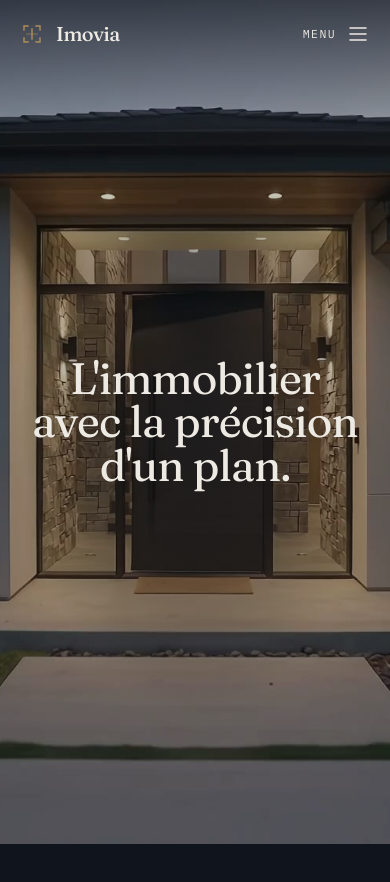
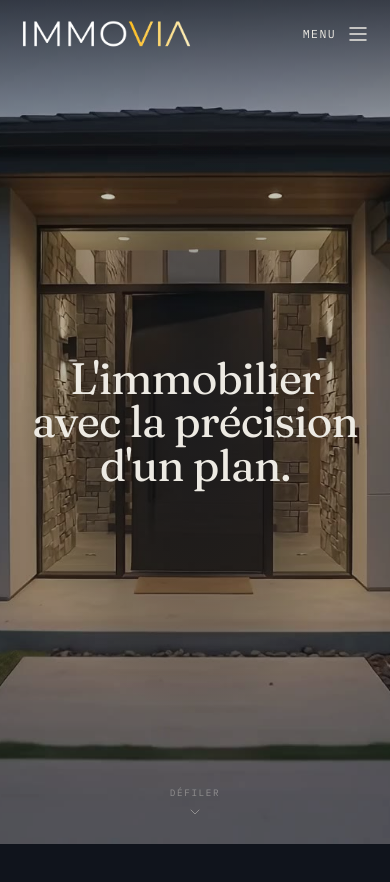
Before and after one commit to johnxdv/imovia-demo, a React (Vite) app: page / in a window 390 px wide. Shown: the top 882 px of the page. Built offline with nearby package versions, Linux system fonts and the light colour scheme.

Commit message:
Hero vidéo, corrections mobile, nouveau logo

```diff
--- a/src/components/home/Hero.jsx
+++ b/src/components/home/Hero.jsx
@@ -1,6 +1,7 @@
 import { useEffect, useRef, useState } from 'react'
 import { motion, useMotionValueEvent, useReducedMotion, useScroll, useTransform } from 'framer-motion'
 import { EASE } from '../../lib/motion'
+import { ChevronDown } from 'lucide-react'
 import { SearchBar } from './SearchBar'
 import { Button } from '../ui/Button'
 
@@ -35,6 +36,8 @@ export function Hero() {
   // Accroche visible au repos, s'efface dès le scroll ; recherche révélée en Phase 2.
   const headlineOpacity = useTransform(scrollYProgress, [0, 0.06], [1, 0])
   const searchOpacity = useTransform(scrollYProgress, [0.8, 0.92], [0, 1])
+  // Indicateur de scroll : présent sur la première frame, s'efface dès le scroll.
+  const cueOpacity = useTransform(scrollYProgress, [0, 0.05], [1, 0])
 
   // --- Rendu canvas (séquence d'images, pas de scrubbing vidéo) ---
 
@@ -218,6 +221,16 @@ export function Hero() {
             <SearchBar />
           </div>
         </motion.div>
+
+        {/* Indicateur de scroll — très discret, uniquement sur la première frame */}
+        <motion.div
+          style={{ opacity: reduce ? 1 : cueOpacity }}
+          className="pointer-events-none absolute inset-x-0 bottom-6 flex flex-col items-center gap-1 text-stone/40"
+          aria-hidden="true"
+        >
+          <span className="font-mono text-[0.58rem] uppercase tracking-micro">Défiler</span>
+          <ChevronDown className="h-4 w-4" strokeWidth={1.5} />
+        </motion.div>
       </div>
     </section>
   )
--- a/src/components/home/SearchBar.jsx
+++ b/src/components/home/SearchBar.jsx
@@ -1,6 +1,6 @@
 import { useState } from 'react'
 import { useNavigate } from 'react-router-dom'
-import { Search } from 'lucide-react'
+import { Search, ChevronRight } from 'lucide-react'
 import { allProperties, distinctValues } from '../../lib/properties'
 
 const typesBien = distinctValues(allProperties, 'typeBien')
@@ -8,6 +8,34 @@ const villes = distinctValues(allProperties, 'ville')
 
 const fieldClass =
   'w-full appearance-none border-0 border-b border-brass/30 bg-transparent px-0 py-2.5 font-sans text-sm text-stone placeholder:text-stone/40 focus:border-brass focus:outline-none focus:ring-0'
+
+// Description des champs — réutilisée par le mode pas-à-pas mobile.
+const stepFields = [
+  {
+    key: 'transaction',
+    label: 'Transaction',
+    type: 'select',
+    options: [
+      { value: 'vente', label: 'Vente' },
+      { value: 'location', label: 'Location' },
+      { value: 'neuf', label: 'Neuf' },
+    ],
+  },
+  {
+    key: 'typeBien',
+    label: 'Type de bien',
+    type: 'select',
+    options: [{ value: '', label: 'Tous' }, ...typesBien.map((t) => ({ value: t, label: t }))],
+  },
+  {
+    key: 'ville',
+    label: 'Localisation',
+    type: 'select',
+    options: [{ value: '', label: 'Toutes' }, ...villes.map((v) => ({ value: v, label: v }))],
+  },
+  { key: 'budgetMax', label: 'Budget max (€)', type: 'number', step: '10000', placeholder: 'Indifférent' },
+  { key: 'surfaceMin', label: 'Surface min (m²)', type: 'number', step: '5', placeholder: 'Indifférent' },
+]
 
 function Field({ label, children }) {
   return (
@@ -21,6 +49,8 @@ function Field({ label, children }) {
 /**
  * Barre de recherche intégrée au hero. Compose une requête et redirige vers
  * la page Acheter ou Louer avec les critères pré-appliqués.
+ * Desktop : les 5 champs en grille. Mobile (< sm) : mode pas-à-pas, un champ
+ * à la fois, pour ne pas occuper tout l'écran.
  */
 export function SearchBar() {
   const navigate = useNavigate()
@@ -31,6 +61,7 @@ export function SearchBar() {
     budgetMax: '',
     surfaceMin: '',
   })
+  const [step, setStep] = useState(0)
 
   const update = (key) => (e) => setForm((f) => ({ ...f, [key]: e.target.value }))
 
@@ -47,12 +78,47 @@ export function SearchBar() {
     navigate(qs ? `${base}?${qs}` : base)
   }
 
+  const isLast = step === stepFields.length - 1
+  const next = () => setStep((s) => Math.min(s + 1, stepFields.length - 1))
+  const prev = () => setStep((s) => Math.max(s - 1, 0))
+  const current = stepFields[step]
+
+  const renderControl = (field) =>
+    field.type === 'select' ? (
+      <select className={fieldClass} value={form[field.key]} onChange={update(field.key)}>
+        {field.options.map((o) => (
+          <option key={o.value} value={o.value}>
+            {o.label}
+          </option>
+        ))}
+      </select>
+    ) : (
+      <input
+        type="number"
+        inputMode="numeric"
+        min="0"
+        step={field.step}
+        placeholder={field.placeholder}
+        className={`${fieldClass} font-mono`}
+        value={form[field.key]}
+        onChange={update(field.key)}
+        onKeyDown={(e) => {
+          if (e.key === 'Enter' && !isLast) {
+            e.preventDefault()
+            next()
+          }
+        }}
+      />
+    )
+
   return (
     <form
       onSubmit={submit}
       className="border border-brass/25 bg-ink/70 p-5 backdrop-blur-md sm:p-6"
       aria-label="Rechercher un bien"
     >
+      {/* Desktop (≥ sm) — grille inchangée */}
+      <div className="hidden sm:block">
         <div className="grid grid-cols-1 gap-5 sm:grid-cols-2 lg:grid-cols-5 lg:gap-6">
           <Field label="Transaction">
             <select className={fieldClass} value={form.transaction} onChange={update('transaction')}>
@@ -120,6 +186,56 @@ export function SearchBar() {
             Rechercher
           </button>
         </div>
+      </div>
+
+      {/* Mobile (< sm) — pas-à-pas : un champ à la fois */}
+      <div className="sm:hidden">
+        <div className="mb-5 flex items-center justify-between">
+          <span className="font-mono text-[0.62rem] uppercase tracking-micro text-stone/50">
+            Étape {step + 1} / {stepFields.length}
+          </span>
+          <div className="flex gap-1.5" aria-hidden="true">
+            {stepFields.map((_, i) => (
+              <span
+                key={i}
+                className={`h-1 w-5 transition-colors ${i === step ? 'bg-brass' : 'bg-stone/25'}`}
+              />
+            ))}
+          </div>
+        </div>
+
+        <Field label={current.label}>{renderControl(current)}</Field>
+
+        <div className="mt-6 flex items-center justify-between gap-4">
+          <button
+            type="button"
+            onClick={prev}
+            disabled={step === 0}
+            className="touch-manipulation font-mono text-[0.7rem] uppercase tracking-micro text-stone/70 transition-colors hover:text-brass disabled:pointer-events-none disabled:opacity-30"
+          >
+            Précédent
+          </button>
+
+          {isLast ? (
+            <button
+              type="submit"
+              className="inline-flex touch-manipulation items-center justify-center gap-2.5 bg-brass px-6 py-3 font-mono text-[0.72rem] uppercase tracking-micro text-ink transition-colors duration-300 ease-plan hover:bg-brass/90"
+            >
+              <Search className="h-4 w-4" strokeWidth={1.75} aria-hidden="true" />
+              Rechercher
+            </button>
+          ) : (
+            <button
+              type="button"
+              onClick={next}
+              className="inline-flex touch-manipulation items-center gap-2 bg-brass px-6 py-3 font-mono text-[0.72rem] uppercase tracking-micro text-ink transition-colors duration-300 ease-plan hover:bg-brass/90"
+            >
+              Suivant
+              <ChevronRight className="h-4 w-4" strokeWidth={1.75} aria-hidden="true" />
+            </button>
+          )}
+        </div>
+      </div>
     </form>
   )
 }
--- a/src/components/layout/Navbar.jsx
+++ b/src/components/layout/Navbar.jsx
@@ -6,28 +6,17 @@ import { primaryNav, secondaryNav } from '../../lib/nav'
 import { agency } from '../../data/agency'
 import { useFavorites } from '../../lib/favorites'
 import { EASE } from '../../lib/motion'
+import logoUrl from '../../assets/logo.png'
 
 function Wordmark({ onClick }) {
   return (
     <Link
       to="/"
       onClick={onClick}
-      className="group relative z-10 inline-flex items-center gap-3"
+      className="group relative z-10 inline-flex items-center"
       aria-label={`${agency.name} — accueil`}
     >
-      <svg className="h-6 w-6 shrink-0" viewBox="0 0 24 24" fill="none" aria-hidden="true">
-        <g stroke="#B08D57" strokeWidth="1.4" strokeLinecap="square">
-          <path d="M4 8V4h4" />
-          <path d="M20 8V4h-4" />
-          <path d="M4 16v4h4" />
-          <path d="M20 16v4h-4" />
-          <path d="M12 7v10" />
-          <path d="M7 12h10" opacity="0.45" />
-        </g>
-      </svg>
-      <span className="font-display text-xl font-medium tracking-tight text-stone">
-        {agency.name}
-      </span>
+      <img src={logoUrl} alt={agency.name} className="h-7 w-auto shrink-0" />
     </Link>
   )
 }
@@ -113,7 +102,7 @@ export function Navbar() {
           <button
             type="button"
             onClick={() => setOpen((v) => !v)}
-            className="relative z-10 inline-flex items-center gap-2.5 text-stone transition-colors hover:text-brass"
+            className="relative z-10 -m-2.5 inline-flex touch-manipulation items-center gap-2.5 p-2.5 text-stone transition-colors hover:text-brass"
             aria-expanded={open}
             aria-controls="menu-principal"
           >
--- a/src/lib/motion.js
+++ b/src/lib/motion.js
@@ -23,4 +23,8 @@ export const fadeIn = {
 }
 
 // Réglage commun du déclenchement au scroll.
-export const viewportOnce = { once: true, amount: 0.25, margin: '0px 0px -8% 0px' }
+// `amount: 'some'` (et non une fraction) : un seuil fractionnaire (ex. 0.25)
+// devient inatteignable pour les grilles plus hautes que 4× l'écran (mobile,
+// une colonne) → la révélation ne se déclenchait jamais. « some » se déclenche
+// dès qu'une partie entre dans le cadre, quelle que soit la hauteur.
+export const viewportOnce = { once: true, amount: 'some', margin: '0px 0px -8% 0px' }
```
Also changed, not shown: src/assets/logo.png (added). Lines whose indentation alone changed are shown as unchanged.
